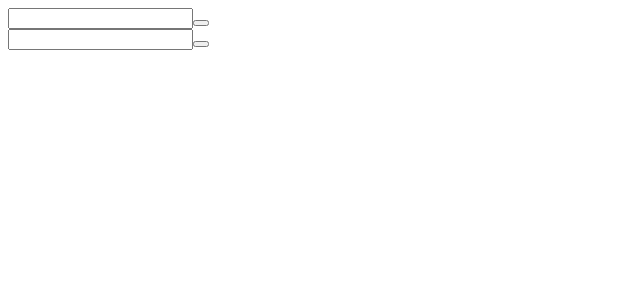
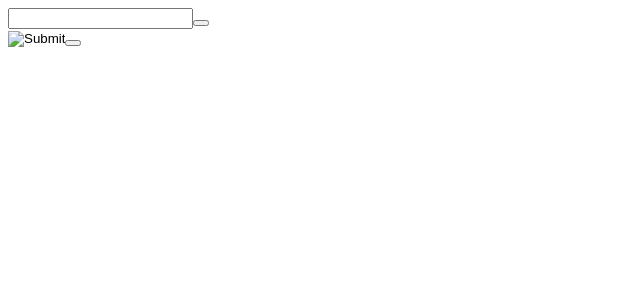
Before and after one commit to Ceaseless04/MapModel, a Next.js app: page /auth in a window 1280 px wide. Shown: the top 300 px of the page, without its empty margins (0-640 px from the left). Built offline with nearby package versions, Linux system fonts and the light colour scheme.

Commit message:
leon branch

```diff
--- a/components/sideNav.tsx
+++ b/components/sideNav.tsx
@@ -1,6 +1,10 @@
+import  styles  from '../styles/Side.module.scss'
+
 const SideNav=()=>{
     return(
-        <div></div>
+        <div className={styles.container}>
+
+        </div>
     )
 }
 
--- a/pages/auth.tsx
+++ b/pages/auth.tsx
@@ -6,14 +6,14 @@ const auth=()=>{
             {/* step one: email input */}
             <div>
                 <form>
-                    <input></input>
+                    <input type="text"></input>
                     <button type="submit"></button>
                 </form>
             </div>
            {/* step two: image input */}
            <div>
                 <form>
-                    <input></input>
+                    <input type="image"></input>
                     {/* submit everything to firebase on this step */}
                     <button type="submit"></button>
                 </form>
--- /dev/null
+++ b/styles/Side.module.scss
@@ -0,0 +1,3 @@
+container{
+
+}
```
